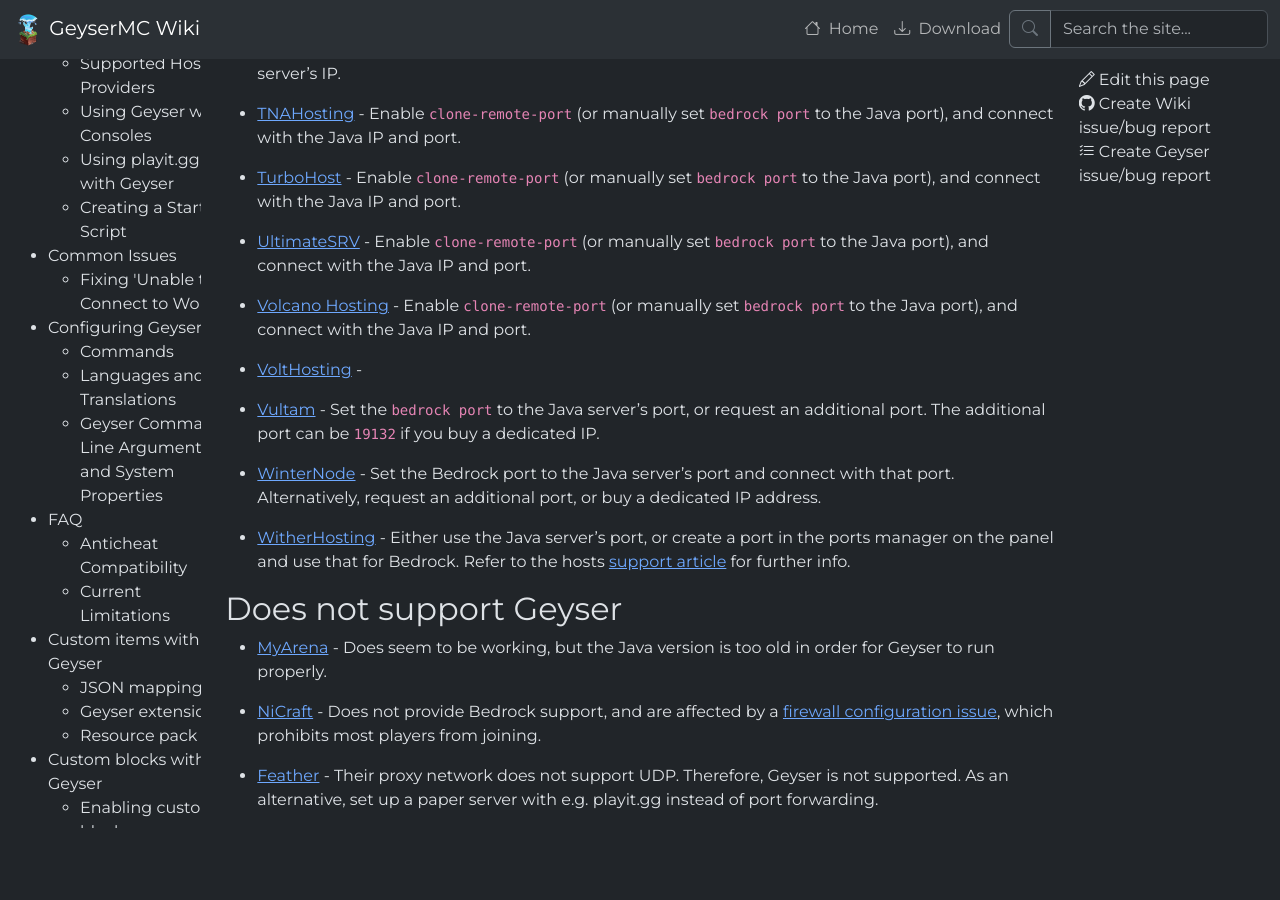
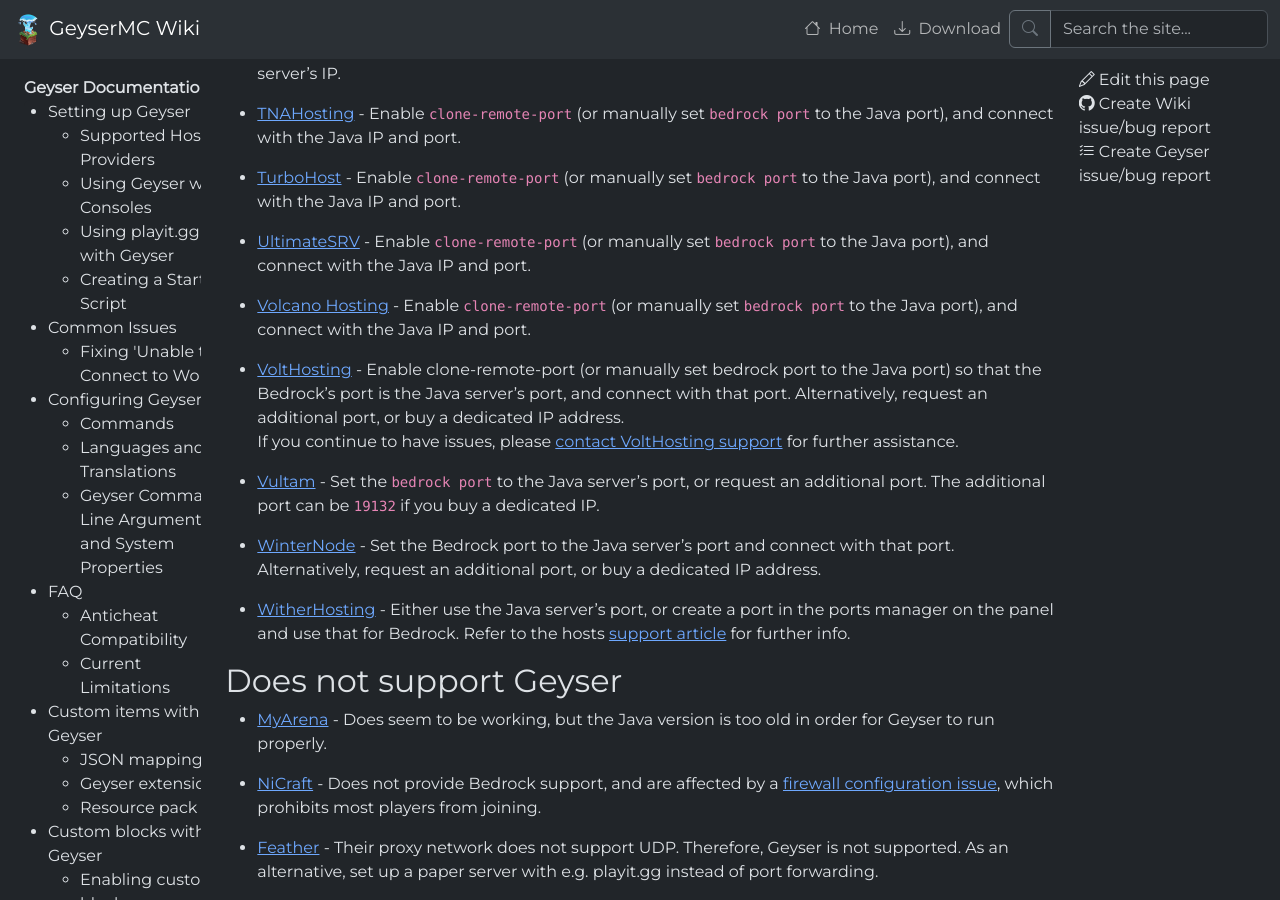
Before and after one commit to GeyserMC/GeyserWiki, a Jekyll site: the page built from _docs/geyser/supported-hosting-providers.md, in a window 1280 px wide and 900 px high, scrolled down 5747 px. Built offline with Jekyll 4.4.1, drawn with Linux system fonts in a browser that asks for light colours; before the commit the page ends 6575 px from its top, so only the background shows below that.

Commit message:
Update providers.json
Updated description var and content to resolve comment

```diff
--- a/_data/providers.json
+++ b/_data/providers.json
@@ -403,7 +403,7 @@
     {
       "name": "VoltHosting",
       "url": "https://www.volthosting.co.uk/",
-      "description_template": "Enable clone-remote-port (or manually set bedrock port to the Java port) so that the Bedrock's port is the Java server’s port, and connect with that port. Alternatively, request an additional port, or buy a dedicated IP address.<br>[Contact us](https://volthosting.co.uk/contact.html) if you need further assistance."
+      "description": "Enable clone-remote-port (or manually set bedrock port to the Java port) so that the Bedrock's port is the Java server’s port, and connect with that port. Alternatively, request an additional port, or buy a dedicated IP address.<br>If you continue to have issues, please [contact VoltHosting support](https://volthosting.co.uk/contact.html) for further assistance."
     },
     {
       "name": "Vultam",
```
